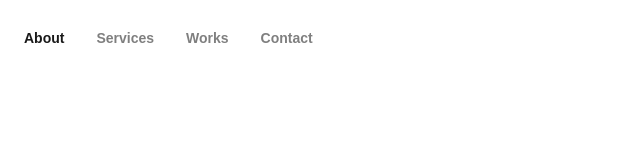
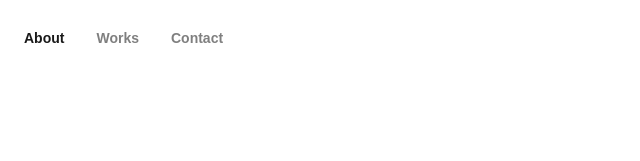
Before and after one commit to vishwakarmanikhil/Nikhil-Vishwakarma, a plain HTML site: page index.html in a window 1280 px wide. Shown: the top 161 px of the page, 393-1033 px from the left. Drawn offline with nearby package versions, Linux system fonts and the light colour scheme; a web font is replaced by a local one.

Commit message:
Update index.html

```diff
--- a/index.html
+++ b/index.html
@@ -31,7 +31,7 @@
 		  <div class="collapse navbar-collapse" id="navbarNavAltMarkup">
 		    <div class="navbar-nav">
 			    <a class="nav-item nav-link mr-md-3 active" href="#bio-area"><b>About</b></a>
-			    <a class="nav-item nav-link mr-md-3" href="#services"><b>Services</b></a>
+
 			    <a class="nav-item nav-link mr-md-3" href="#portfoliowork"><b>Works</b></a>
 			    <a class="nav-item nav-link mr-md-3" href="#contactme"><b>Contact</b></a>
 		    </div>
```
